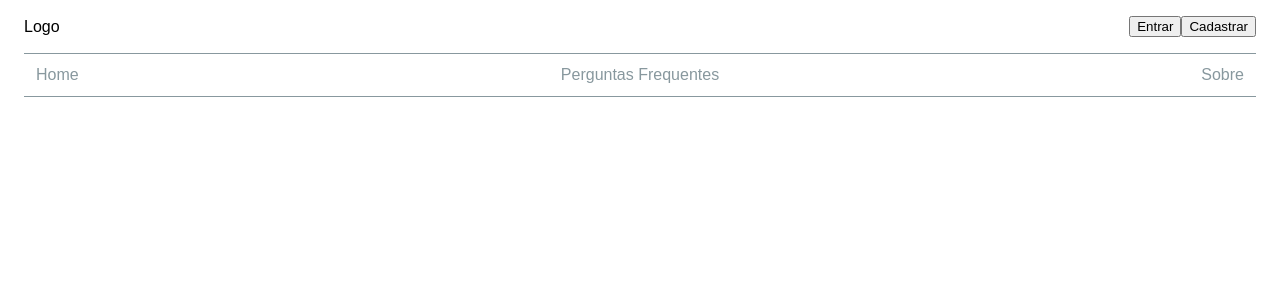
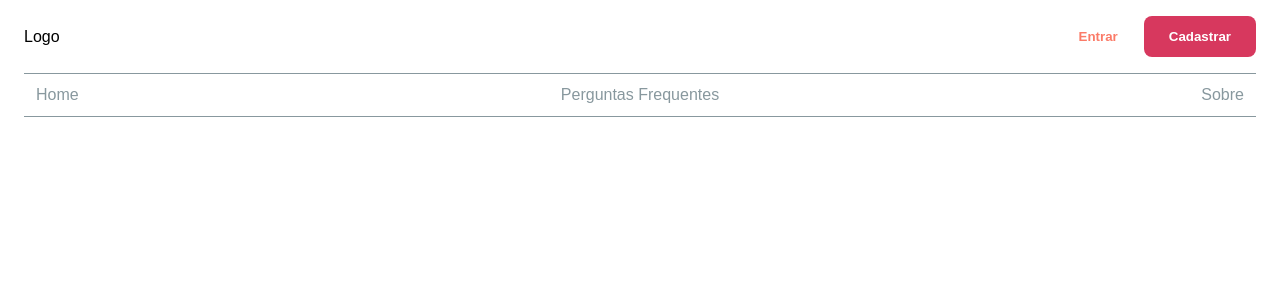
Before and after one commit to gspadilha/Alura, a Next.js app: page / in a window 1280 px wide. Shown: the top 300 px of the page. Built offline with nearby package versions, Linux system fonts and the light colour scheme.

Commit message:
feat: criação do layout do component Button

```diff
--- a/package.json
+++ b/package.json
@@ -7,6 +7,7 @@
     "start": "next start"
   },
   "dependencies": {
+    "lodash": "^4.17.20",
     "next": "latest",
     "react": "^17.0.1",
     "react-dom": "^17.0.1",
@@ -14,6 +15,7 @@
     "styled-components": "^5.0.0"
   },
   "devDependencies": {
+    "@types/lodash": "^4.14.168",
     "@types/node": "^14.14.25",
     "@types/react": "^17.0.1",
     "@types/styled-components": "^5.1.7",
--- a/pages/_app.tsx
+++ b/pages/_app.tsx
@@ -2,7 +2,8 @@ import { NextRouter } from "next/dist/next-server/lib/router/router";
 import { AppPropsType } from "next/dist/next-server/lib/utils";
 import { PropsWithChildren } from "react";
 import { ThemeProvider } from "styled-components";
-import { GlobalStyle, theme } from "../src/styles/globalStyle";
+import { GlobalStyle } from "../src/components/theme/globalStyle";
+import { theme } from "../src/components/theme";
 
 export default function App({
   Component,
--- /dev/null
+++ b/src/components/commons/Button/index.tsx
@@ -0,0 +1,24 @@
+import React from "react";
+import { ButtonContainer } from "./styles";
+
+interface IButton {
+  label: string;
+  ghost?: boolean;
+  variant?: string;
+  children?: React.ReactNode;
+}
+
+const Button: React.FC<IButton> = ({
+  label,
+  ghost,
+  variant,
+  ...anotherProps
+}: IButton) => {
+  return (
+    <ButtonContainer ghost={ghost} variant={variant}>
+      {label}
+    </ButtonContainer>
+  );
+};
+
+export default Button;
--- /dev/null
+++ b/src/components/commons/Button/styles.ts
@@ -0,0 +1,46 @@
+import styled, { css } from "styled-components";
+import { theme } from "../../theme";
+
+interface IButtonProps {
+  ghost?: boolean;
+  variant?: string;
+}
+
+const ButtonGhost = css`
+  color: ${({ theme }) => theme.colors.secondary};
+  background-color: transparent;
+
+  &:hover {
+    border: 1px solid ${({ theme }) => theme.colors.secondary};
+  }
+`;
+
+const ButtonDefault = css`
+  color: white;
+  background-color: ${({ theme }) => theme.colors.primary};
+
+  &:hover {
+    border: 1px solid ${({ theme }) => theme.colors.primary};
+  }
+`;
+
+export const ButtonContainer = styled.button<IButtonProps>`
+  border: 0;
+  cursor: pointer;
+  padding: 0.75rem 1.5rem;
+  font-weight: bold;
+  opacity: 1;
+  border-radius: 8px;
+  border: 1px solid transparent;
+  margin-right: 1px;
+  ${({ ghost }) => (ghost ? ButtonGhost : ButtonDefault)};
+
+  &:hover,
+  &:focus {
+    opacity: 0.5;
+  }
+
+  &:last-of-type {
+    margin-right: 0;
+  }
+`;
--- a/src/components/commons/Menu/index.tsx
+++ b/src/components/commons/Menu/index.tsx
@@ -1,4 +1,5 @@
 import React from "react";
+import Button from "../Button";
 import { HeaderContainer } from "./styles";
 
 const links = [
@@ -14,17 +15,19 @@ const Menu: React.FC = () => {
 
       <HeaderContainer.CentralSide>
         {links.map((link) => {
+          const { url, texto } = link;
+
           return (
-            <li>
-              <a href={link.url}>{link.texto}</a>
+            <li key={url}>
+              <a href={url}>{texto}</a>
             </li>
           );
         })}
       </HeaderContainer.CentralSide>
 
       <HeaderContainer.RightSide>
-        <button>Entrar</button>
-        <button>Cadastrar</button>
+        <Button ghost label={"Entrar"} />
+        <Button label={"Cadastrar"} />
       </HeaderContainer.RightSide>
     </HeaderContainer>
   );
--- a/src/components/commons/Menu/styles.ts
+++ b/src/components/commons/Menu/styles.ts
@@ -33,15 +33,15 @@ HeaderContainer.CentralSide = styled.div`
   align-items: center;
   justify-content: space-between;
   margin-top: 1rem;
-  border-top: 1px solid var(--secondaryColor);
-  border-bottom: 1px solid var(--secondaryColor);
+  border-top: 1px solid #88989e;
+  border-bottom: 1px solid #88989e;
   padding: 0.75rem;
 
   a {
     text-align: center;
     display: block;
     text-decoration: none;
-    color: var(--secondaryColor);
+    color: #88989e;
     transition: 200ms ease-in-out;
 
     &:hover,
--- a/src/styles/globalStyle.ts
+++ b/src/components/theme/globalStyle.ts
@@ -2,7 +2,9 @@ import { createGlobalStyle } from "styled-components";
 
 export const GlobalStyle = createGlobalStyle`
   :root {
-    --secondaryColor: #88989e;
+    padding: 0;
+    margin: 0;
+    box-sizing: border-box;
   }
 
   body {
@@ -11,9 +13,3 @@ export const GlobalStyle = createGlobalStyle`
     box-sizing: border-box;
   }
 `;
-
-export const theme = {
-  colors: {
-    primary: "#0070f3",
-  },
-};
--- /dev/null
+++ b/src/components/theme/index.ts
@@ -0,0 +1,6 @@
+export const theme = {
+  colors: {
+    primary: "#d7385e",
+    secondary: "#fb7b68",
+  },
+};
```
Also changed, not shown: 1 other file (tests, documents, lock files or other folders).
